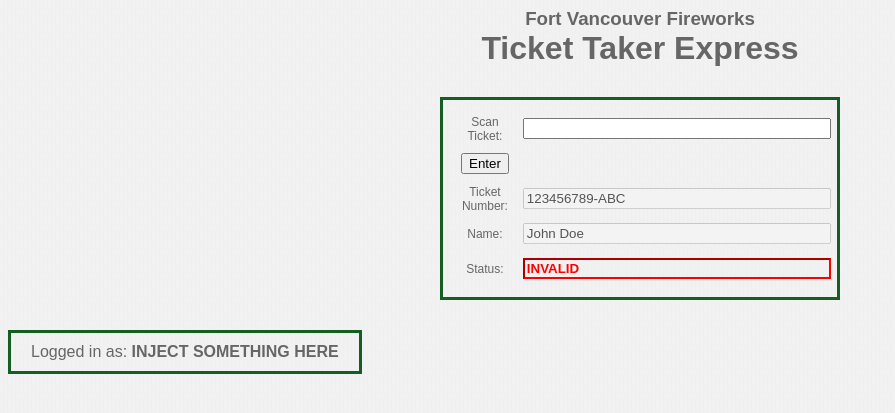
After one commit to agentmerlin/FortVancouverFireworks, a PHP site: page /index.html in a window 1280 px wide. The commit adds this page. Shown: the top 413 px of the page, without its empty margins (0-895 px from the left). Run offline with PHP 8.4, Linux system fonts and the light colour scheme.

Commit message:
Reformat styles and include new main html page

```diff
--- a/app/css/style.css
+++ b/app/css/style.css
@@ -3,13 +3,11 @@ padding: 10px;
     border-style: solid;
     border-color: #155E23;
 }
-
 #main_form {
     padding: 10px;
-width:400px;
+    width: 400px;
     margin: 20px auto;
 }
-
 #footer {
     border-style: solid;
     border-color: #155E23;
@@ -19,38 +17,31 @@ left: 0px;
     bottom: 0px;
     padding: 10px 20px;
 }
-
 #results_table {
     padding: 10px;
     border-style: solid;
     border-color: #155E23;
 }
-
-#input_box {
+.input_box {
     width: 300px;
 }
-
 body {
     color: #666666;
     font-family: arial;
     text-align: center;
-background-image: url(satinweave.png);
+    background-image: url(../images/satinweave.png);
 }
-
 table {
     color: #666666;
     font-style: normal;
     font-size: 12px;
 }
-
 input {
     margin: 5px;
 }
-
 h1 {
     margin: 0px;
 }
-
 h3 {
     margin: 0px;
 }
--- /dev/null
+++ b/app/index.html
@@ -0,0 +1,70 @@
+<!DOCTYPE html>
+<html>
+
+<head>
+	<title>For Vancouver Fireworks</title>
+	<link rel="stylesheet" type="text/css" href="css/style.css">
+	<script type="text/javascript" src="js/scripts.js"></script>
+	<audio id="duplicate-sound" src="audio/duplicate_ticket.wav" preload="auto"></audio>
+	<audio id="invalid-sound" src="audio/invalid_ticket.wav" preload="auto"></audio>
+	<audio id="prime-sound" src="audio/prime_viewing_ticket.wav" preload="auto"></audio>
+</head>
+
+<body onload="setFocus(); ticket_status_display()">
+	<h3> Fort Vancouver Fireworks </h3>
+	<h1> Ticket Taker Express </h1>
+	<div id="main_form">
+		<form id="scan_form" method="post" action="scan">
+			<table>
+				<tr>
+
+					<td>
+						<div class="input_title">Scan Ticket:</div>
+					</td>
+					<td>
+						<input class="input_box" type="text" name="ticketId">
+					</td>
+				</tr>
+
+				<tr>
+					<td>
+						<input type="submit" value="Enter">
+					</td>
+				</tr>
+
+				<tr>
+					<td>
+						<div class="input_title">Ticket Number:</div>
+					</td>
+					<td>
+						<input class="input_box" type="text" name="ticket_number" value="123456789-ABC" disabled="disabled">
+					</td>
+				</tr>
+
+				<tr>
+					<td>
+						<div class="input_title">Name:</div>
+					</td>
+					<td>
+						<input class="input_box" type="text" name="name" value="John Doe" disabled="disabled">
+					</td>
+				</tr>
+
+				<tr>
+					<td>
+						<div class="input_title">Status:</div>
+					</td>
+					<td>
+						<input class="input_box" type="text" name="status" value="INVALID" disabled="disabled">
+					</td>
+				</tr>
+			</table>
+			<input type="hidden" name="login" value="INJECT SOMETHING HERE">
+
+		</form>
+	</div>
+
+	<div id="footer">Logged in as: <b>INJECT SOMETHING HERE</b></div>
+
+</body>
+</html>
```
Lines whose indentation alone changed are shown as unchanged.
